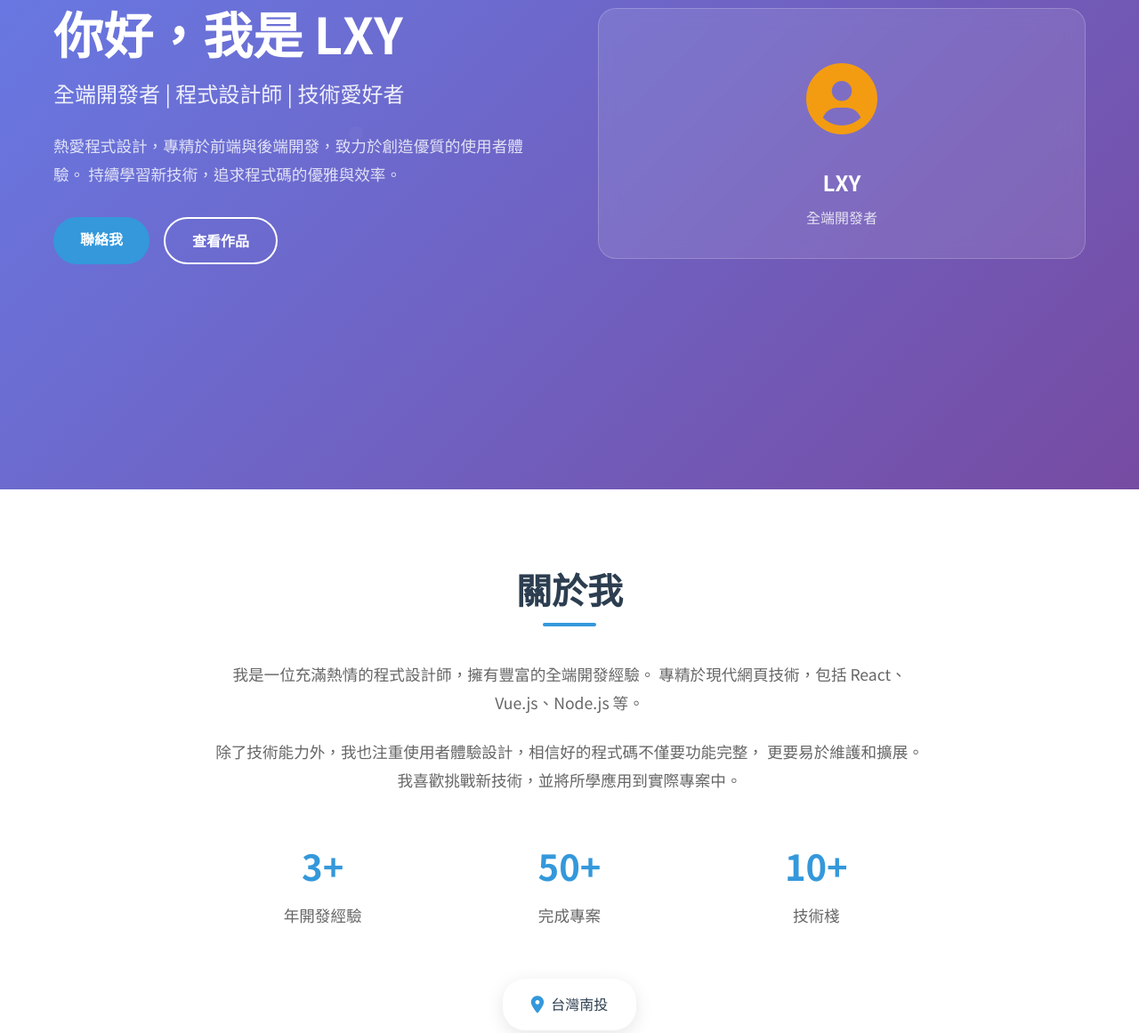
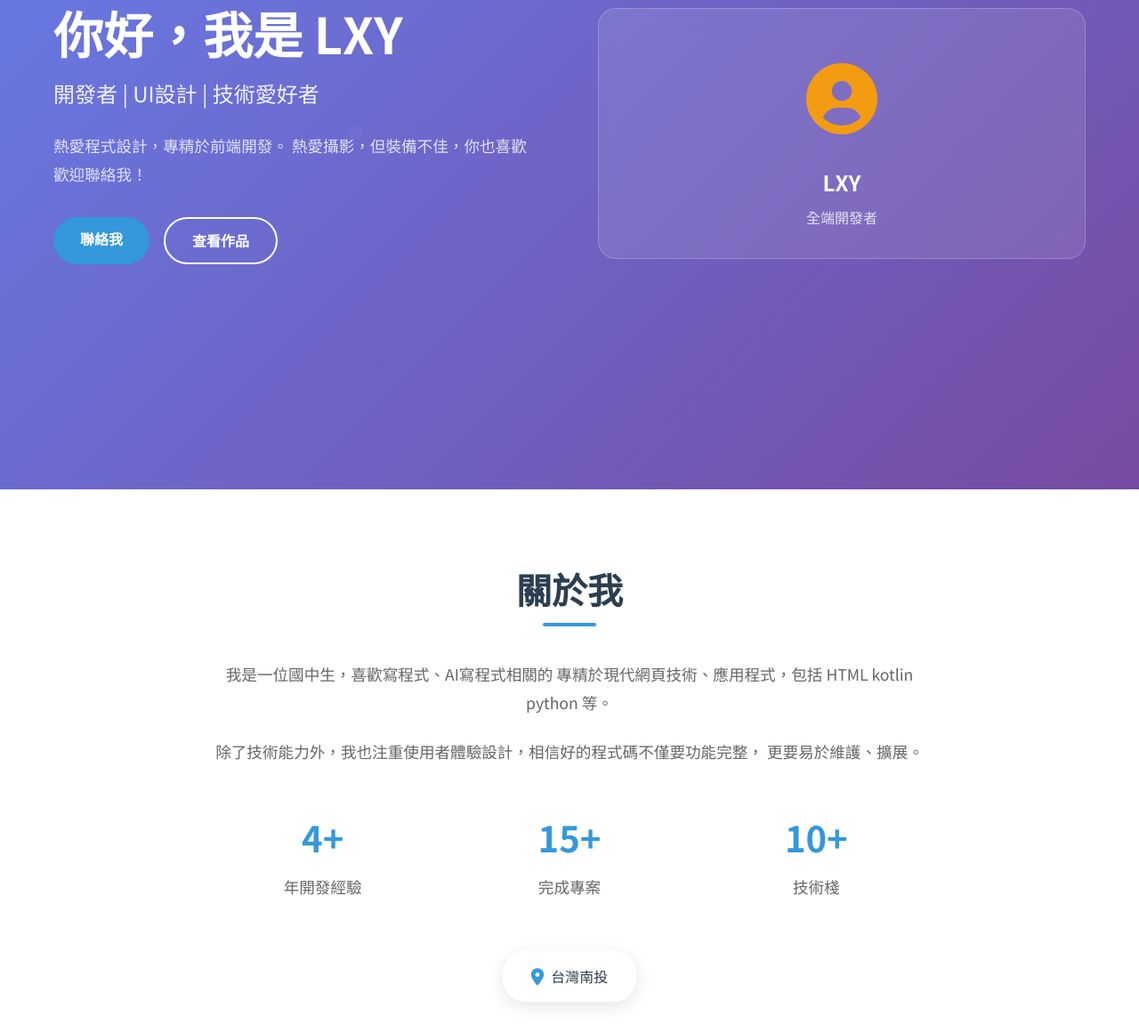
Before and after one commit to Yo-codeback/yo-codeback.github.io, a plain HTML site: page index.html in a window 1280 px wide. Shown: the part 320-1481 px from the top of the page at 89% size. Drawn offline with Linux system fonts and the light colour scheme; no server answers.

Commit message:
Update index.html

```diff
--- a/index.html
+++ b/index.html
@@ -3,7 +3,7 @@
 <head>
     <meta charset="UTF-8">
     <meta name="viewport" content="width=device-width, initial-scale=1.0">
-    <title>個人簡介 - Yo Codeback</title>
+    <title>個人簡介 - LXY</title>
     <link rel="stylesheet" href="styles.css">
     <link href="https://cdnjs.cloudflare.com/ajax/libs/font-awesome/6.0.0/css/all.min.css" rel="stylesheet">
     <link href="https://fonts.googleapis.com/css2?family=Noto+Sans+TC:wght@300;400;500;700&display=swap" rel="stylesheet">
@@ -37,10 +37,10 @@
                 <div class="hero-content">
                     <div class="hero-text">
                         <h1 class="hero-title">你好，我是 <span class="highlight">LXY</span></h1>
-                        <p class="hero-subtitle">全端開發者 | 程式設計師 | 技術愛好者</p>
+                        <p class="hero-subtitle">開發者 | UI設計 | 技術愛好者</p>
                         <p class="hero-description">
-                            熱愛程式設計，專精於前端與後端開發，致力於創造優質的使用者體驗。
-                            持續學習新技術，追求程式碼的優雅與效率。
+                            熱愛程式設計，專精於前端開發。
+熱愛攝影，但裝備不佳，你也喜歡歡迎聯絡我！
                         </p>
                         <div class="hero-buttons">
                             <a href="#contact" class="btn btn-primary">聯絡我</a>
@@ -69,20 +69,20 @@
                 <div class="about-content">
                     <div class="about-text">
                         <p>
-                            我是一位充滿熱情的程式設計師，擁有豐富的全端開發經驗。
-                            專精於現代網頁技術，包括 React、Vue.js、Node.js 等。
+                           我是一位國中生，喜歡寫程式、AI寫程式相關的
+                            專精於現代網頁技術、應用程式，包括 HTML kotlin python 等。
                         </p>
                         <p>
                             除了技術能力外，我也注重使用者體驗設計，相信好的程式碼不僅要功能完整，
-                            更要易於維護和擴展。我喜歡挑戰新技術，並將所學應用到實際專案中。
+                            更要易於維護、擴展。
                         </p>
                         <div class="about-stats">
                             <div class="stat">
-                                <h3>3+</h3>
+                                <h3>4+</h3>
                                 <p>年開發經驗</p>
                             </div>
                             <div class="stat">
-                                <h3>50+</h3>
+                                <h3>15+</h3>
                                 <p>完成專案</p>
                             </div>
                             <div class="stat">
```
